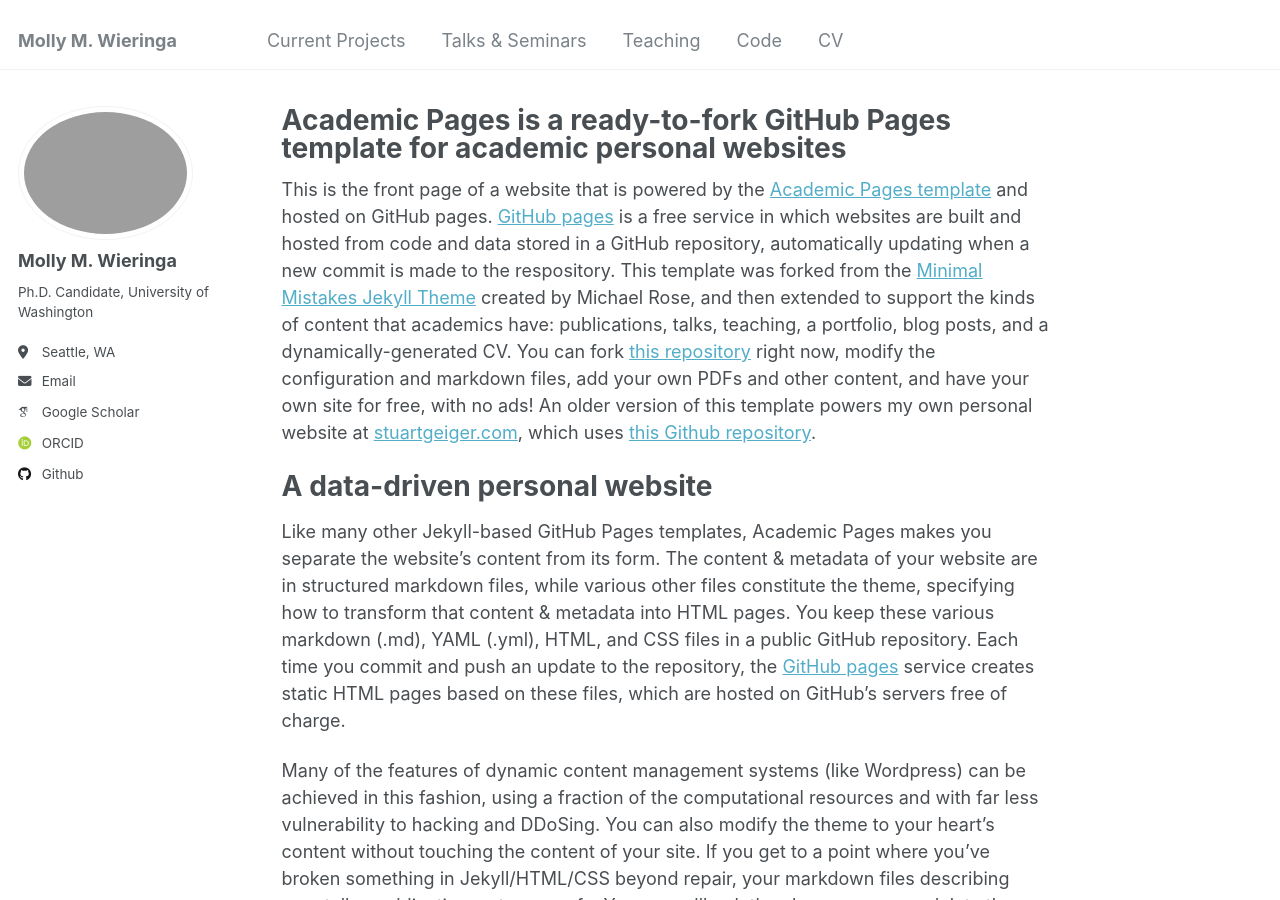
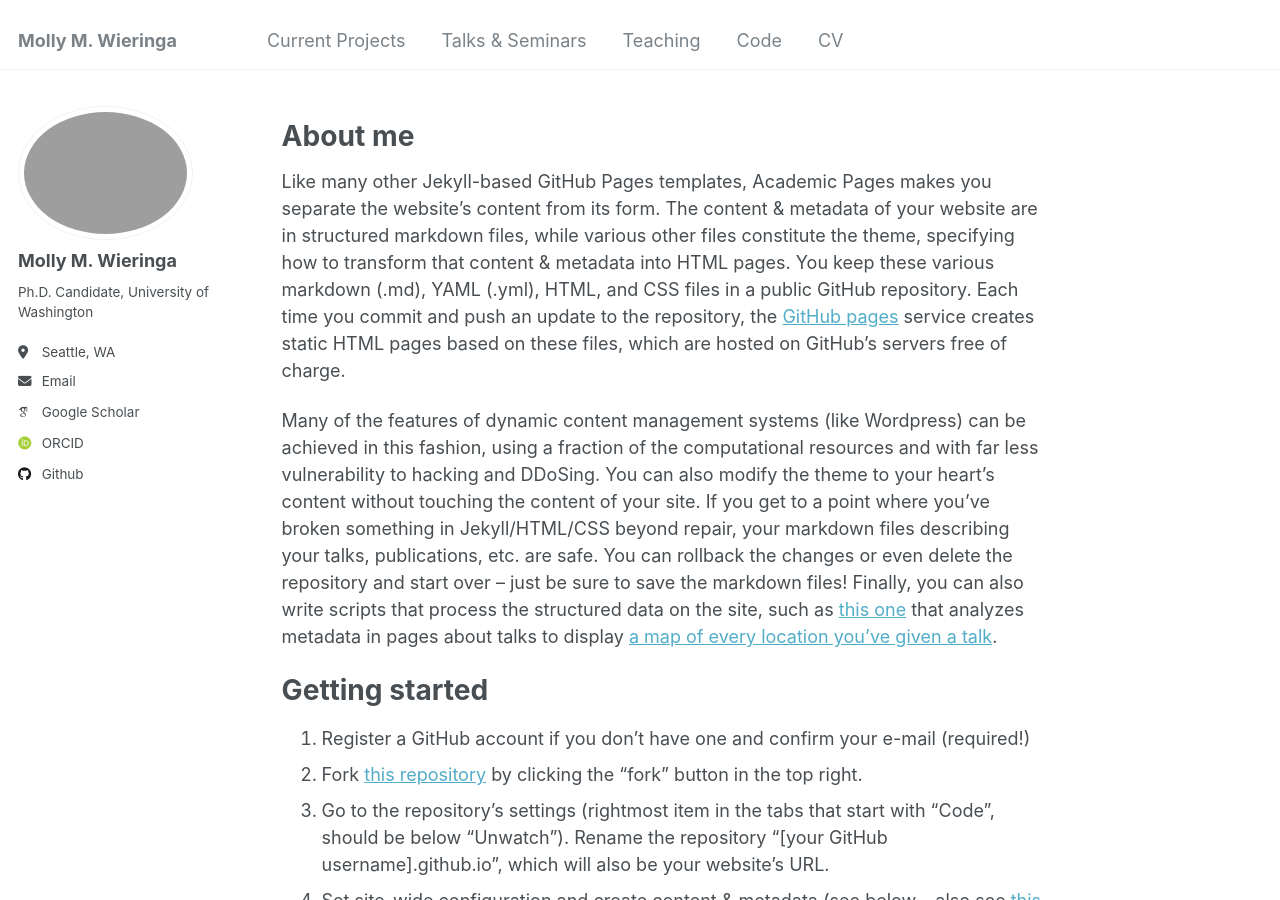
Before and after one commit to mollymwieringa/mollymwieringa.github.io, a Jekyll site: the page built from _pages/about.md, in a window 1280 px wide and 900 px high. Built offline with Jekyll 4.4.1, drawn with Linux system fonts in a browser that asks for light colours; some web fonts are replaced.

Commit message:
beginning to reformat front page

```diff
--- a/_pages/about.md
+++ b/_pages/about.md
@@ -1,15 +1,16 @@
 ---
 permalink: /
-title: "Academic Pages is a ready-to-fork GitHub Pages template for academic personal websites"
+title: " "
+header:
+  - overlay_image
+  - header.jpg
 author_profile: true
 redirect_from:
   - /about/
   - /about.html
 ---
 
-This is the front page of a website that is powered by the [Academic Pages template](https://github.com/academicpages/academicpages.github.io) and hosted on GitHub pages. [GitHub pages](https://pages.github.com) is a free service in which websites are built and hosted from code and data stored in a GitHub repository, automatically updating when a new commit is made to the respository. This template was forked from the [Minimal Mistakes Jekyll Theme](https://mmistakes.github.io/minimal-mistakes/) created by Michael Rose, and then extended to support the kinds of content that academics have: publications, talks, teaching, a portfolio, blog posts, and a dynamically-generated CV. You can fork [this repository](https://github.com/academicpages/academicpages.github.io) right now, modify the configuration and markdown files, add your own PDFs and other content, and have your own site for free, with no ads! An older version of this template powers my own personal website at [stuartgeiger.com](http://stuartgeiger.com), which uses [this Github repository](https://github.com/staeiou/staeiou.github.io).
-
-A data-driven personal website
+About me
 ======
 Like many other Jekyll-based GitHub Pages templates, Academic Pages makes you separate the website's content from its form. The content & metadata of your website are in structured markdown files, while various other files constitute the theme, specifying how to transform that content & metadata into HTML pages. You keep these various markdown (.md), YAML (.yml), HTML, and CSS files in a public GitHub repository. Each time you commit and push an update to the repository, the [GitHub pages](https://pages.github.com/) service creates static HTML pages based on these files, which are hosted on GitHub's servers free of charge.
 
```
